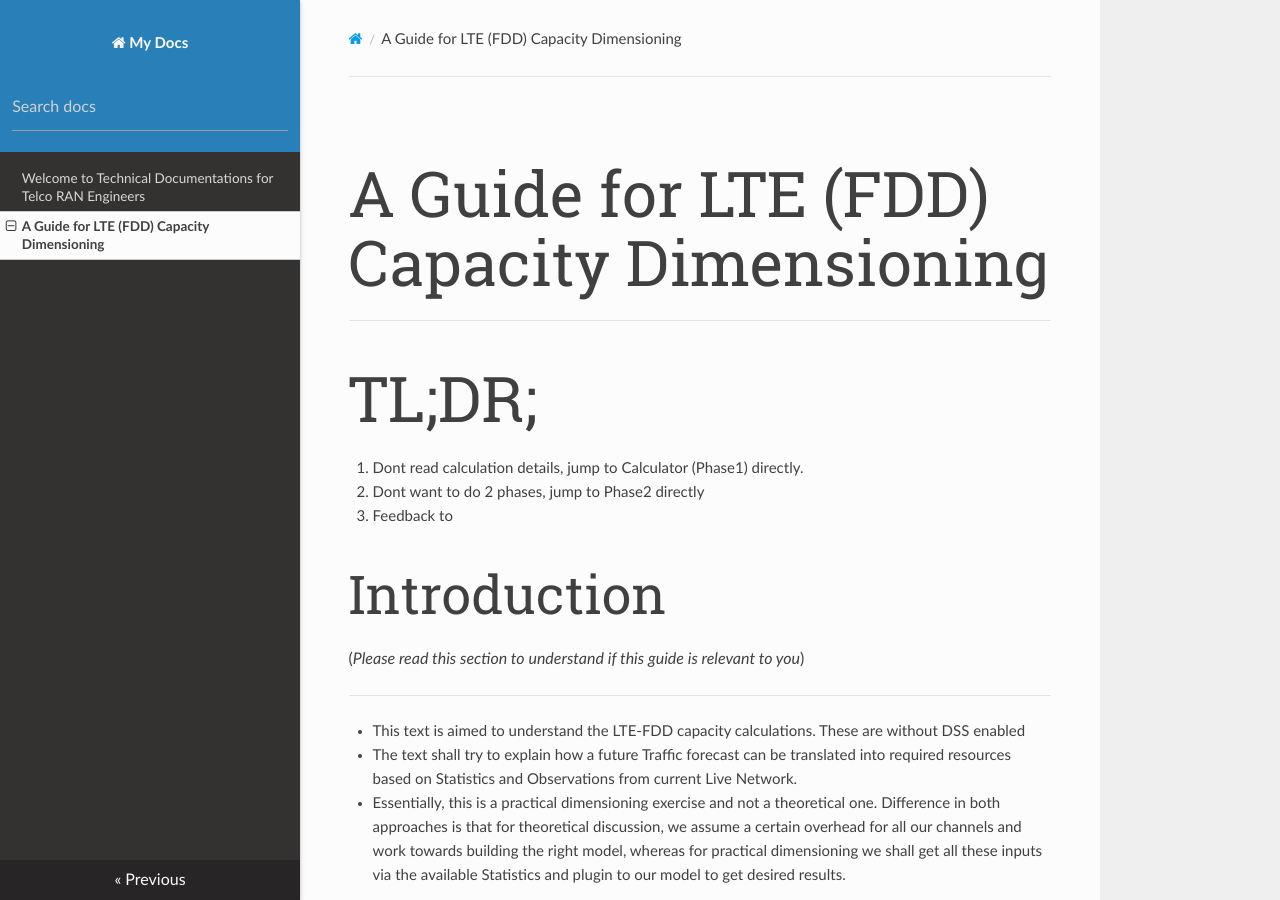
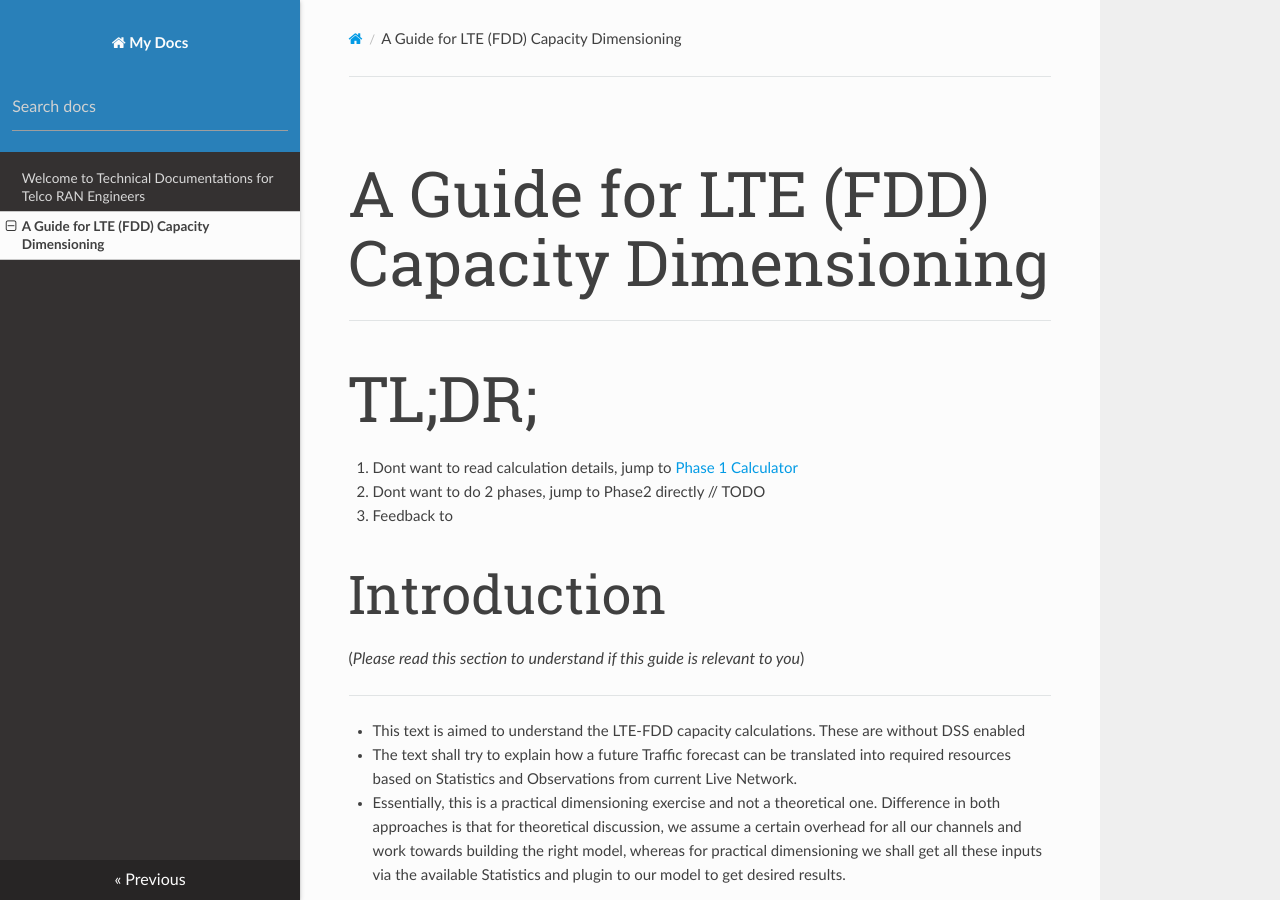
Before and after one commit to aliasgherman/documentations, an MkDocs documentation site: the page built from docs/ltefdddimensioning.md, in a window 1280 px wide and 900 px high. Built offline with MkDocs 1.6.1, drawn with Linux system fonts in a browser that asks for light colours; nearby versions of some CDN libraries; some of the changed text lies outside the part shown.

Commit message:
Update ltefdddimensioning.md

```diff
--- a/docs/ltefdddimensioning.md
+++ b/docs/ltefdddimensioning.md
@@ -4,8 +4,8 @@
 
 
 # TL;DR;
-1. Dont read calculation details, jump to Calculator (Phase1) directly.
-2. Dont want to do 2 phases, jump to Phase2 directly
+1. Dont want to read calculation details, jump to [Phase 1 Calculator](#phase-1-calculator)
+2. Dont want to do 2 phases, jump to Phase2 directly // TODO
 3. Feedback to <aliasgherman at gmail>
 
 
```
Also changed, not shown: other parts of docs/ltefdddimensioning.md (+1 -1 lines).
